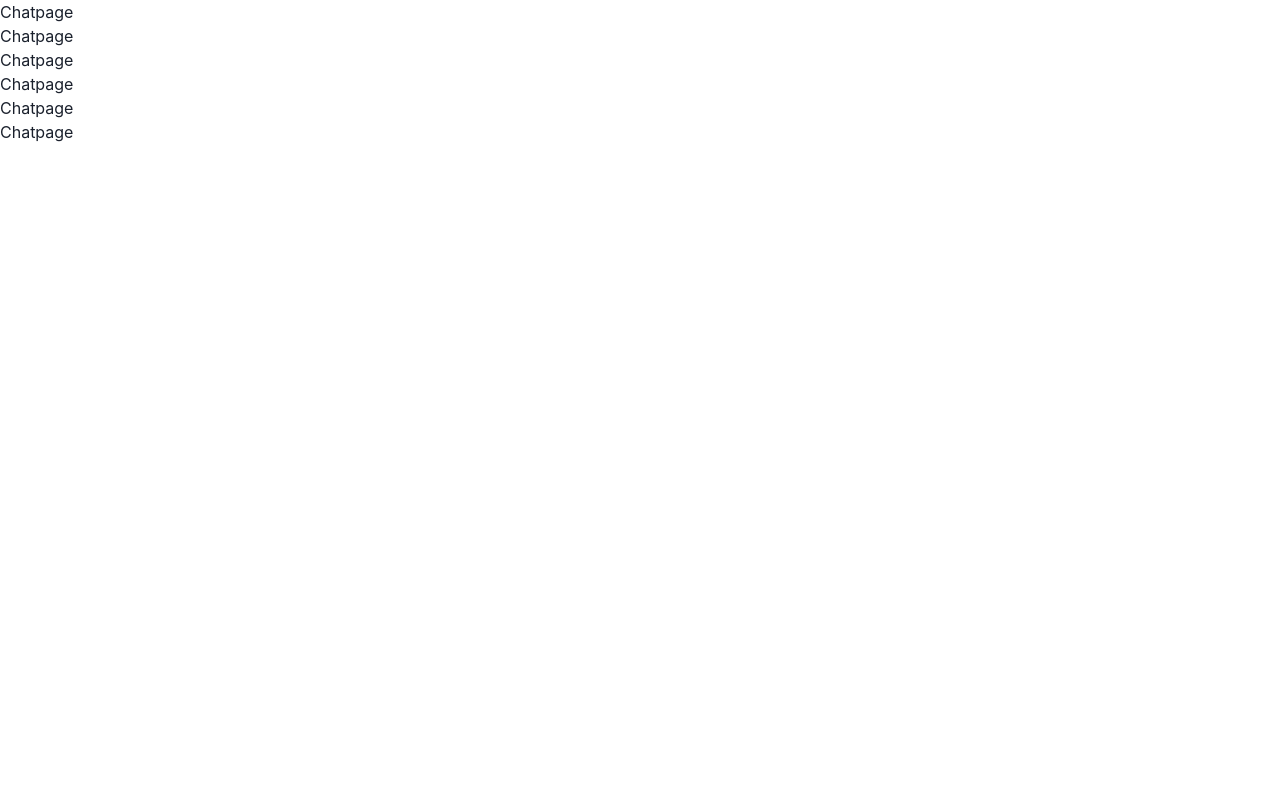
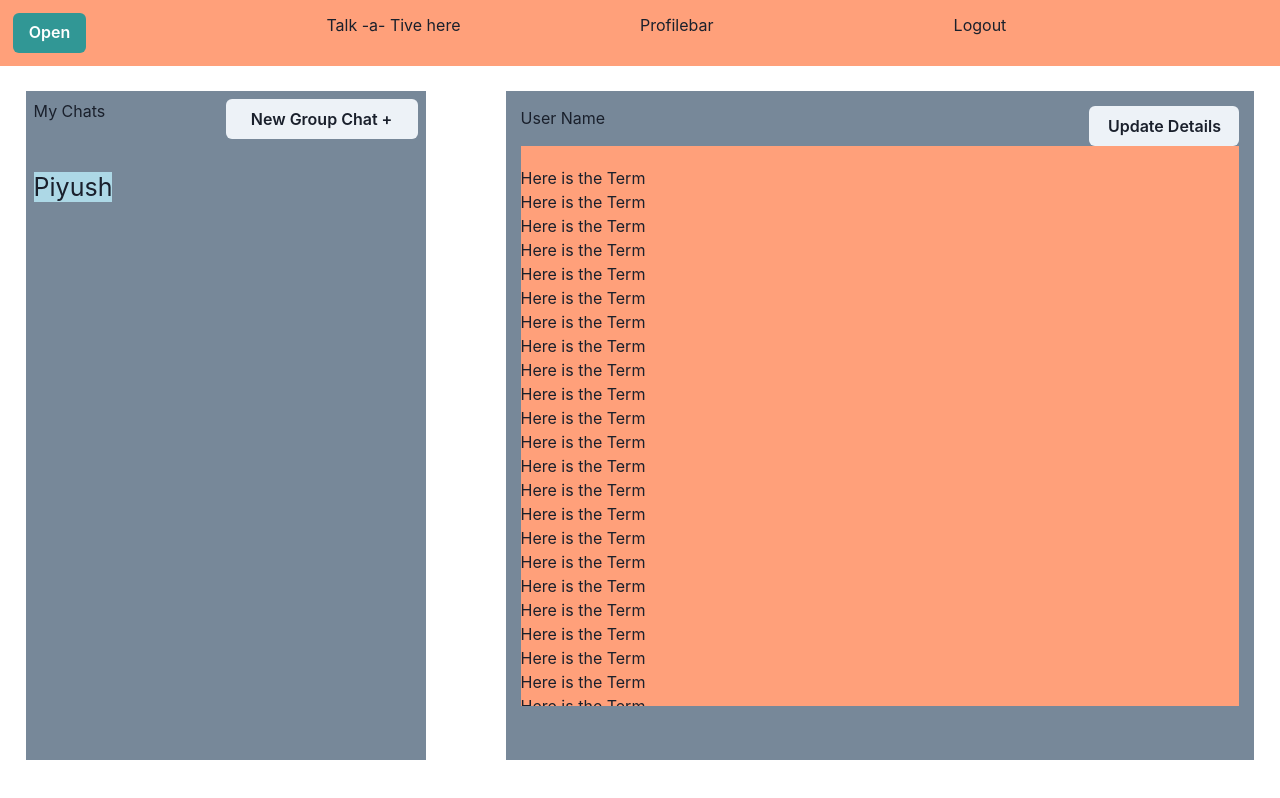
Before and after one commit to sarb001/Whatsapp-Clone, a React (Create React App) app in the folder frontend/frontend-part/: page /chat in a window 1280 px wide. Built offline with nearby package versions, Linux system fonts and the light colour scheme.

Commit message:
Feature - UI Done for Chats

```diff
--- a/frontend/frontend-part/src/App.js
+++ b/frontend/frontend-part/src/App.js
@@ -1,6 +1,6 @@
 import React from 'react';
 import { BrowserRouter ,Routes ,Route } from 'react-router-dom';
-import Chatpage from './Components/Chatpage';
+import Chats from './Components/Chats';
 import Homepage from './Components/Homepage';
 
 function App() {
@@ -9,7 +9,7 @@ function App() {
       <BrowserRouter>
           <Routes>
             <Route exact path = "/" element = {<Homepage/> }>   </Route>
-            <Route path = "/chat" element = {<Chatpage />}>   </Route>
+            <Route path = "/chat" element = {<Chats />}>   </Route>
           </Routes>
       </BrowserRouter>
     </div>
--- /dev/null
+++ b/frontend/frontend-part/src/Components/Chatbox.js
@@ -0,0 +1,20 @@
+import { Button } from '@chakra-ui/react'
+import React from 'react';
+
+const Chatbox = () => {
+  return (
+    <div>
+          <div className = "top-side" style = {{display:'grid',gridTemplateColumns:'1fr 1fr'}}>
+            <span> My Chats  </span>
+            <Button> New Group Chat + </Button>
+          </div>
+          <div className = "users-display" style = {{paddingTop:'30px'}}>
+             <div className = "user-count">
+              <span style = {{fontSize:"25px",backgroundColor:'lightblue',width:'100%'}}>  Piyush  </span>
+          </div>
+             </div>
+    </div>
+  )
+}
+
+export default Chatbox
--- /dev/null
+++ b/frontend/frontend-part/src/Components/Chats.js
@@ -0,0 +1,20 @@
+import React from 'react'
+import Chatbox from './Chatbox';
+import Mychats from './Mychats';
+import Navbar from './Navbar';
+
+const Chats = () => {
+  return (
+    <div>
+       <div>
+       <span>  <Navbar /> </span>
+           <span className='container-chat' style = {{padding:'2%',display:'grid',gridTemplateColumns:'400px 1fr',columnGap:'80px' ,height:'90vh'}}>
+           <div style = {{backgroundColor:'lightslategray',padding:'2%'}}> <Chatbox />  </div>
+           <div style = {{backgroundColor:'lightslategray',padding:'2%'}}>  <Mychats  />  </div>
+           </span>
+       </div>
+    </div>
+  )
+}
+
+export default Chats
--- /dev/null
+++ b/frontend/frontend-part/src/Components/Mychats.js
@@ -0,0 +1,52 @@
+import { Button } from '@chakra-ui/react';
+import React from 'react';
+
+const Mychats = () => {
+  return (
+    <div>
+       <div className = "display-name" style = {{display:'grid',
+       gridTemplateColumns:'1fr 150px'}}>
+           <h1>   User Name  </h1>
+          <Button> Update Details </Button>
+       </div>
+        <div className = "chat-area" style = {{backgroundColor:'lightsalmon',height:'70vh',paddingTop:'20px',display:'grid',overflow:'scroll'}}>
+            <span> Here is the Term </span>
+            <span> Here is the Term </span>
+            <span> Here is the Term </span>
+            <span> Here is the Term </span>
+            <span> Here is the Term </span>
+            <span> Here is the Term </span>
+            <span> Here is the Term </span>
+            <span> Here is the Term </span>
+            <span> Here is the Term </span>
+            <span> Here is the Term </span>
+            <span> Here is the Term </span>
+            <span> Here is the Term </span>
+            <span> Here is the Term </span>
+            <span> Here is the Term </span>
+            <span> Here is the Term </span>
+            <span> Here is the Term </span>
+            <span> Here is the Term </span>
+            <span> Here is the Term </span>
+            <span> Here is the Term </span>
+            <span> Here is the Term </span>
+            <span> Here is the Term </span>
+            <span> Here is the Term </span>
+            <span> Here is the Term </span>
+            <span> Here is the Term </span>
+            <span> Here is the Term </span>
+            <span> Here is the Term </span>
+            <span> Here is the Term </span>
+            <span> Here is the Term </span>
+            <span> Here is the Term </span>
+            <span> Here is the Term </span>
+            <span> Here is the Term </span>
+            <span> Here is the Term </span>
+            <span> Here is the Term </span>
+            <span> Here is the Term </span>
+        </div>
+    </div>
+  )
+}
+
+export default Mychats
--- /dev/null
+++ b/frontend/frontend-part/src/Components/Navbar.js
@@ -0,0 +1,17 @@
+import React from 'react'
+import Logout from './Logout'
+import NewDrawer from './NewDrawer'
+import Profilebar from './Profilebar'
+
+const Navbar = () => {
+  return (
+    <div style = {{display:'grid' ,gridTemplateColumns:'1fr 1fr 1fr 1fr',padding:'1%',backgroundColor:'lightsalmon'}}>
+    <span>  <NewDrawer />  </span>
+    <span>  <h1> Talk -a- Tive here  </h1>  </span>
+    <span> <Profilebar />  </span>
+    <span> <Logout />  </span>
+</div>
+  )
+}
+
+export default Navbar
--- /dev/null
+++ b/frontend/frontend-part/src/Components/NewDrawer.js
@@ -0,0 +1,48 @@
+import React from 'react';
+
+import {
+    Drawer,
+    DrawerBody,
+    DrawerFooter,
+    DrawerHeader,
+    DrawerOverlay,
+    DrawerContent,
+    DrawerCloseButton,
+    Button,
+    Input,
+    useDisclosure,
+  } from '@chakra-ui/react';
+
+const NewDrawer = () => {
+
+  const { isOpen, onOpen, onClose } = useDisclosure()
+
+  return (
+    <div>
+        <Button  colorScheme='teal' onClick={onOpen}> Open  </Button>
+        <Drawer
+        isOpen={isOpen}
+        placement='left'
+        onClose={onClose} >
+        <DrawerOverlay />
+        <DrawerContent>
+          <DrawerCloseButton />
+          <DrawerHeader>  Search for Users here   </DrawerHeader>
+
+          <DrawerBody>
+            <Input  placeholder='Type here...' />
+          </DrawerBody>
+
+          <DrawerFooter>
+            <Button variant='outline' mr={3} onClick={onClose}>
+              Cancel
+            </Button>
+            <Button colorScheme='blue'>Save</Button>
+          </DrawerFooter>
+        </DrawerContent>
+       </Drawer>
+    </div>
+  )
+}
+
+export default NewDrawer
--- /dev/null
+++ b/frontend/frontend-part/src/Components/Profilebar.js
@@ -0,0 +1,9 @@
+import React from 'react'
+
+const Profilebar = () => {
+  return (
+    <div>Profilebar</div>
+  )
+}
+
+export default Profilebar
--- a/frontend/frontend-part/src/Components/Signup.js
+++ b/frontend/frontend-part/src/Components/Signup.js
@@ -62,7 +62,7 @@ const Signup = () => {
               isClosable: true,
               position : 'top'
             })
-             navigate('/chats');
+             navigate('/chat');
 
           }catch(error)
           {
```
Also changed, not shown: 2 other files (tests, documents, lock files or other folders).
